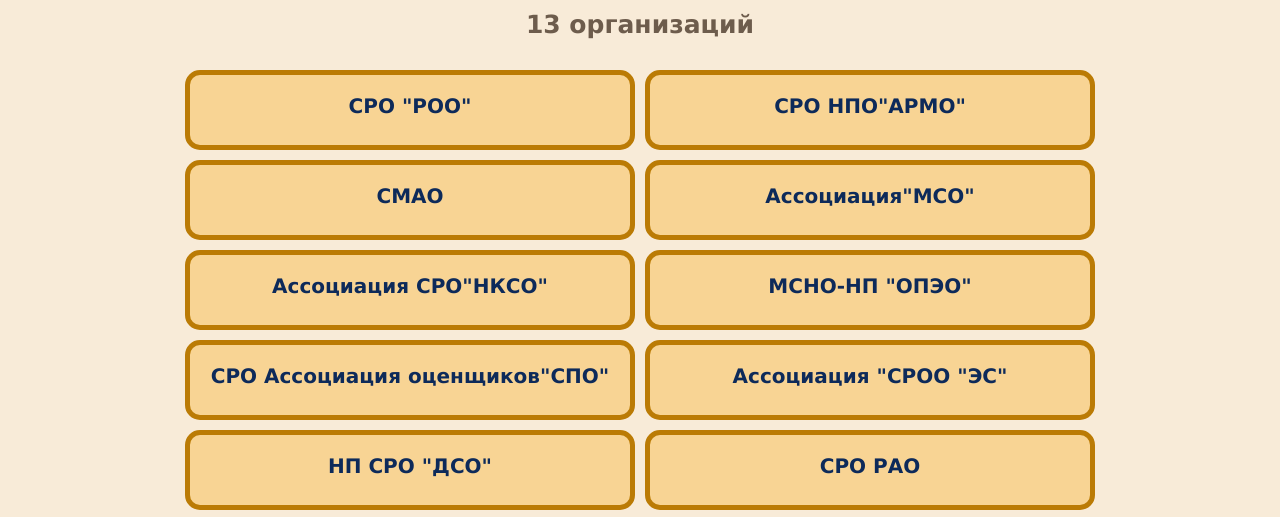
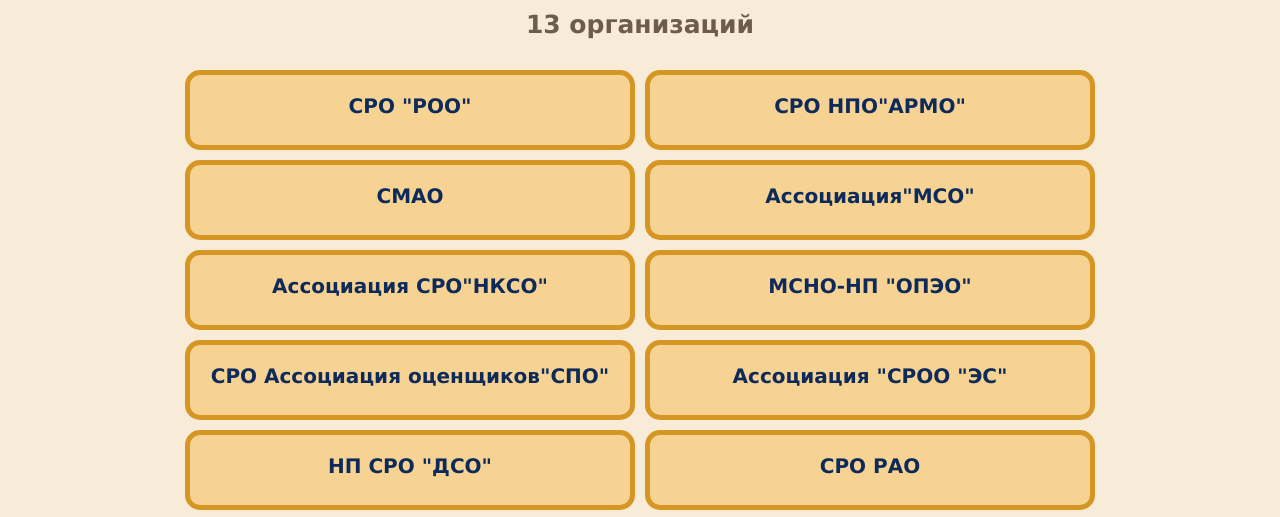
Before and after one commit to Oglay9/vsesro-my-varik, a plain HTML site: page index.html in a window 1280 px wide. Shown: the part 240-757 px from the top of the page. Drawn offline with Linux system fonts and the light colour scheme.

Commit message:
new color style

```diff
--- a/css/style.css
+++ b/css/style.css
@@ -72,7 +72,7 @@ h3 {
   height: 80px;
   background-color: #f7ba4879;
   border-radius: 15px;
-  border: #bb7b05, 5px, solid;
+  border: #c98404c7, 5px, solid;
   display: flex;
   justify-content: space-around;
   margin: 5px;
```
